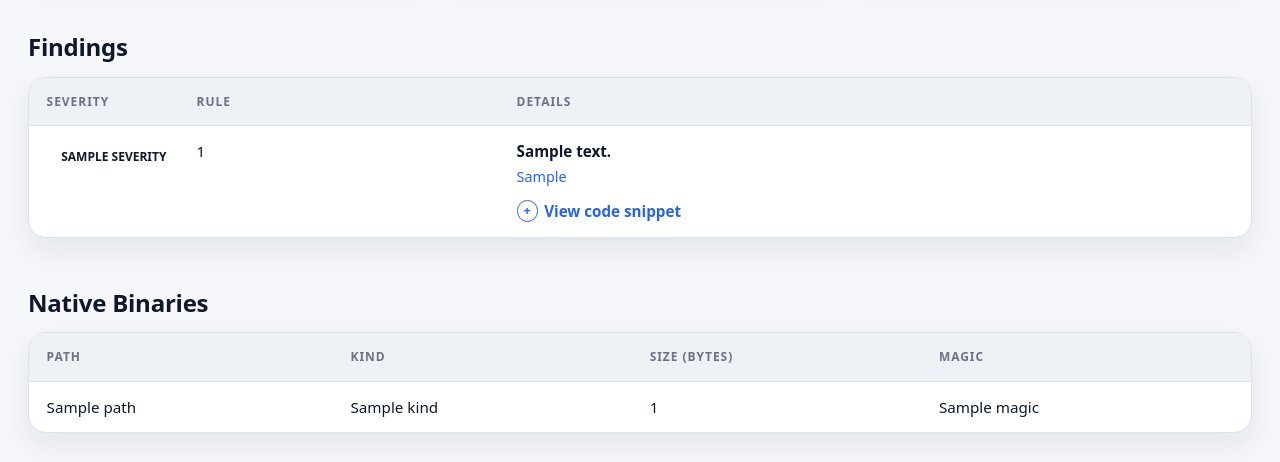
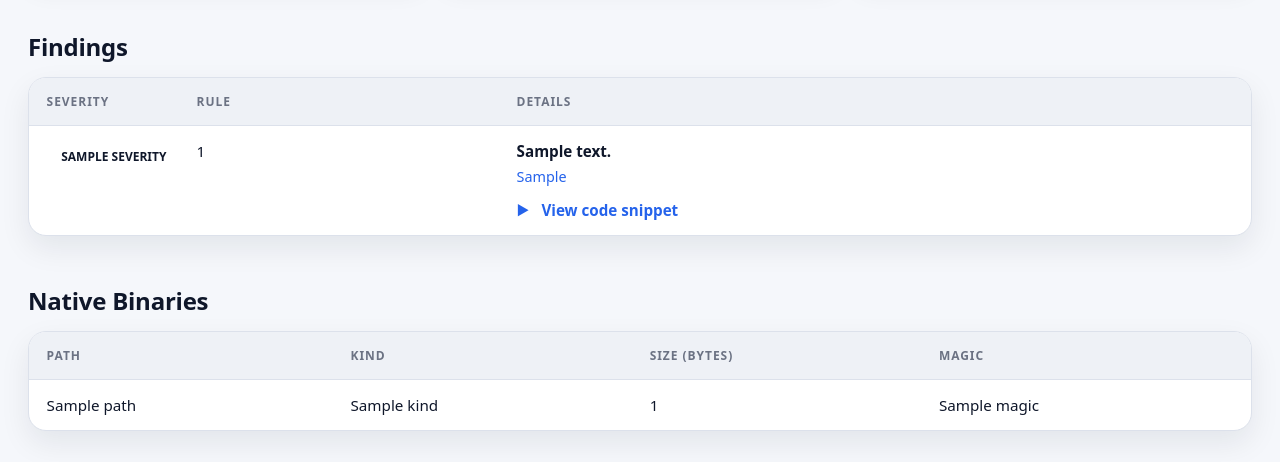
Before and after one commit to TLI-1994/Uniscan, a Python web app: template src/usentinel/templates/report.html in a window 1280 px wide. Shown: the part 330-792 px from the top of the page. Run offline with Jinja, Linux system fonts and the light colour scheme; the template is opened without the code that fills it: most values are stand-ins (such as "Sample title", 1, 10 or a date in 2020).

Commit message:
Add version info to html report and triangle snippet toggle

```diff
--- a/src/usentinel/main.py
+++ b/src/usentinel/main.py
@@ -13,6 +13,7 @@ from importlib import resources as importlib_resources
 from markupsafe import Markup
 from jinja2 import Environment, select_autoescape
 
+from . import __version__
 from .binaries import BinaryClassifier
 from .cli import CliOptions, parse_args
 from .rules import RuleLoadError, load_ruleset, load_semgrep_sources
@@ -215,6 +216,7 @@ def _report_to_html(report: ScanReport) -> str:
     context = {
         "target": str(report.target),
         "generated_at": datetime.now().strftime("%Y-%m-%d %H:%M:%S"),
+        "usentinel_version": __version__,
         "engine": {
             "name": report.engine.get("name", "unknown"),
             "fallback_reason": report.engine.get("fallback_reason"),
--- a/src/usentinel/templates/report.html
+++ b/src/usentinel/templates/report.html
@@ -312,20 +312,15 @@
       }
 
       details.code-panel summary::before {
-        content: "+";
+        content: "\25B6";
         display: inline-block;
-        width: 1.2rem;
-        height: 1.2rem;
-        border-radius: 50%;
-        border: 1px solid currentColor;
-        text-align: center;
-        line-height: 1.2rem;
-        font-size: 0.8rem;
+        font-size: 0.85rem;
+        margin-right: 0.35rem;
         transition: transform 120ms ease;
       }
 
       details.code-panel[open] summary::before {
-        content: "-";
+        content: "\25BC";
       }
 
       details.code-panel summary:hover,
@@ -528,7 +523,7 @@
     </main>
 
     <footer>
-      Generated by <a href="https://pypi.org/project/usentinel/" target="_blank" rel="noopener noreferrer">Usentinel</a>.
+      Generated by <a href="https://pypi.org/project/usentinel/" target="_blank" rel="noopener noreferrer">Usentinel</a>{% if usentinel_version %} v{{ usentinel_version }}{% endif %}.
     </footer>
   </body>
 </html>
```
